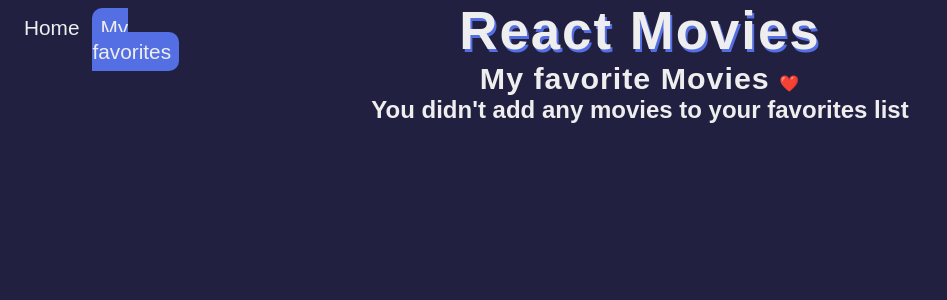
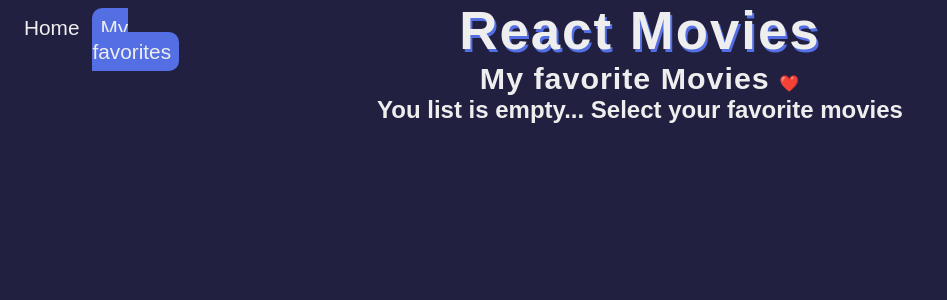
Before and after one commit to otfigo87/cine-App, a React (Create React App) app: page /favorites in a window 1280 px wide. Shown: the top 300 px of the page, without its empty margins (0-947 px from the left). Built offline with nearby package versions, Linux system fonts and the light colour scheme; a web font is replaced by a local one.

Commit message:
useEffect bug fixed

```diff
--- a/src/index.js
+++ b/src/index.js
@@ -6,7 +6,7 @@ import "./styles/index.scss"
 
 const root = ReactDOM.createRoot(document.getElementById('root'));
 root.render(
-  <React.StrictMode>
+
     <App />
-  </React.StrictMode>
+
 );
--- a/src/pages/Favorites.js
+++ b/src/pages/Favorites.js
@@ -8,13 +8,12 @@ const Favorites = () => {
   const [listData, setListData] = useState([])
 
   useEffect(() => {
-    let movieArray = []
     let moviesId = localStorage.movies ? localStorage.movies.split(",") : [];
     // console.log(moviesId)
     for (let i = 0; i < moviesId.length; i++) {
       axios.get(
         `https://api.themoviedb.org/3/movie/${moviesId[i]}?api_key=7b972eefbba621f914713275c4092f65`
-      ).then((res) => movieArray.push(res.data)).then(() => setListData(movieArray));
+      ).then((res) => setListData((listData) => [...listData, res.data]))
     }
   } ,[])
   return (
@@ -27,7 +26,7 @@ const Favorites = () => {
         {listData.length > 0 ? (
           listData.map(movie => <Card movie={movie} key={movie.id} />)
         ) : (
-          <h2>You didn't add any movies to your favorites list</h2>
+          <h2>You list is empty... Select your favorite movies</h2>
         )}
       </div>
     </div>
```
